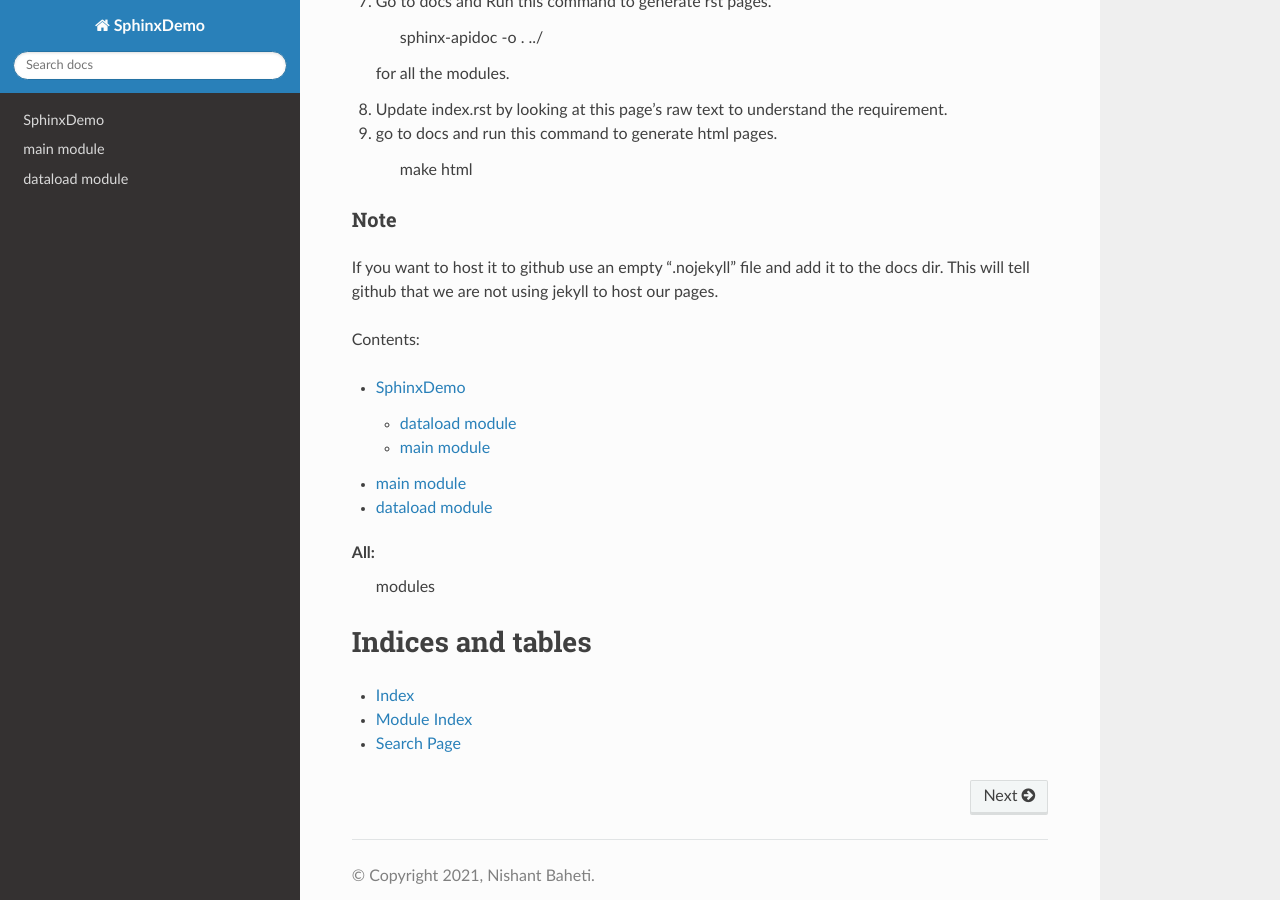
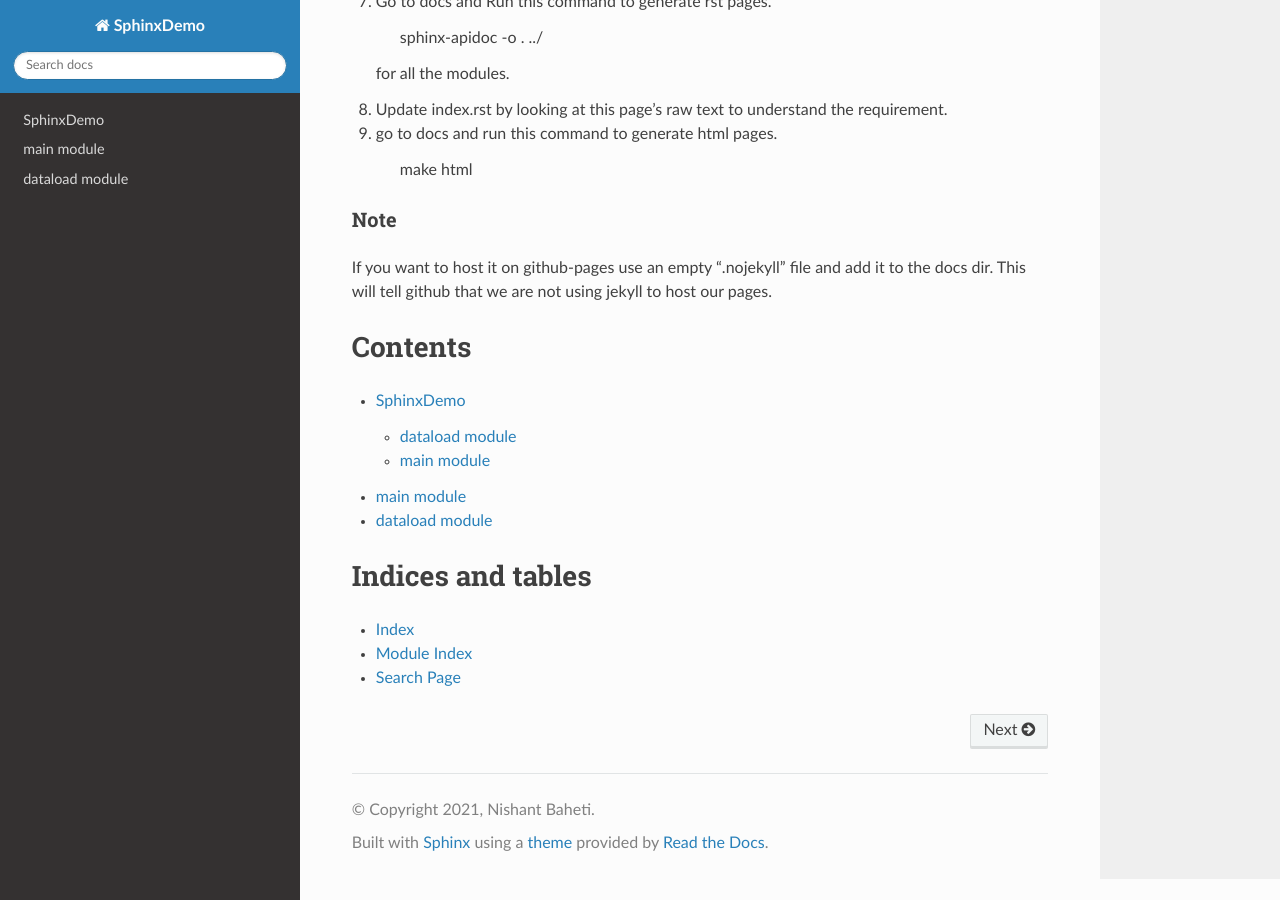
Before and after one commit to NishantBaheti/SphinxDemo, a Sphinx documentation site: the page built from docs/index.rst, in a window 1280 px wide and 900 px high, scrolled down 1618 px. Built offline with Sphinx 7.4.7 and the Read the Docs theme 2.0.0, drawn with Linux system fonts in a browser that asks for light colours.

Commit message:
update on index page

```diff
--- a/docs/index.rst
+++ b/docs/index.rst
@@ -96,12 +96,12 @@ steps
 
 Note
 ****
-If you want to host it to github use an empty ".nojekyll" file and add it to the docs dir.
+If you want to host it on github-pages use an empty ".nojekyll" file and add it to the docs dir.
 This will tell github that we are not using jekyll to host our pages.
 
 
-Contents:
-
+Contents
+========
 .. toctree::
    :maxdepth: 2
 
@@ -109,11 +109,6 @@ Contents:
    main
    dataload
 
-All:
-   modules
-
-
-
 Indices and tables
 ==================
 
```
Also changed, not shown: 5 other files.
